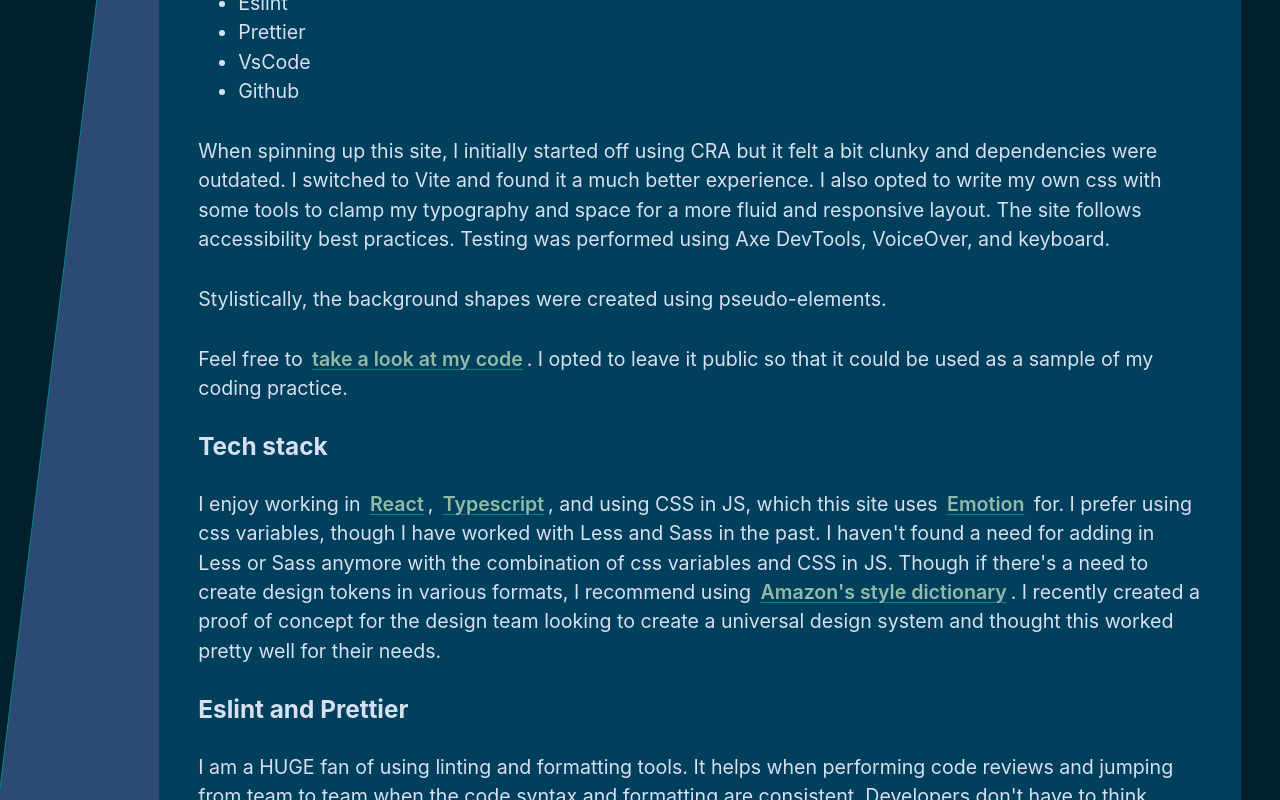
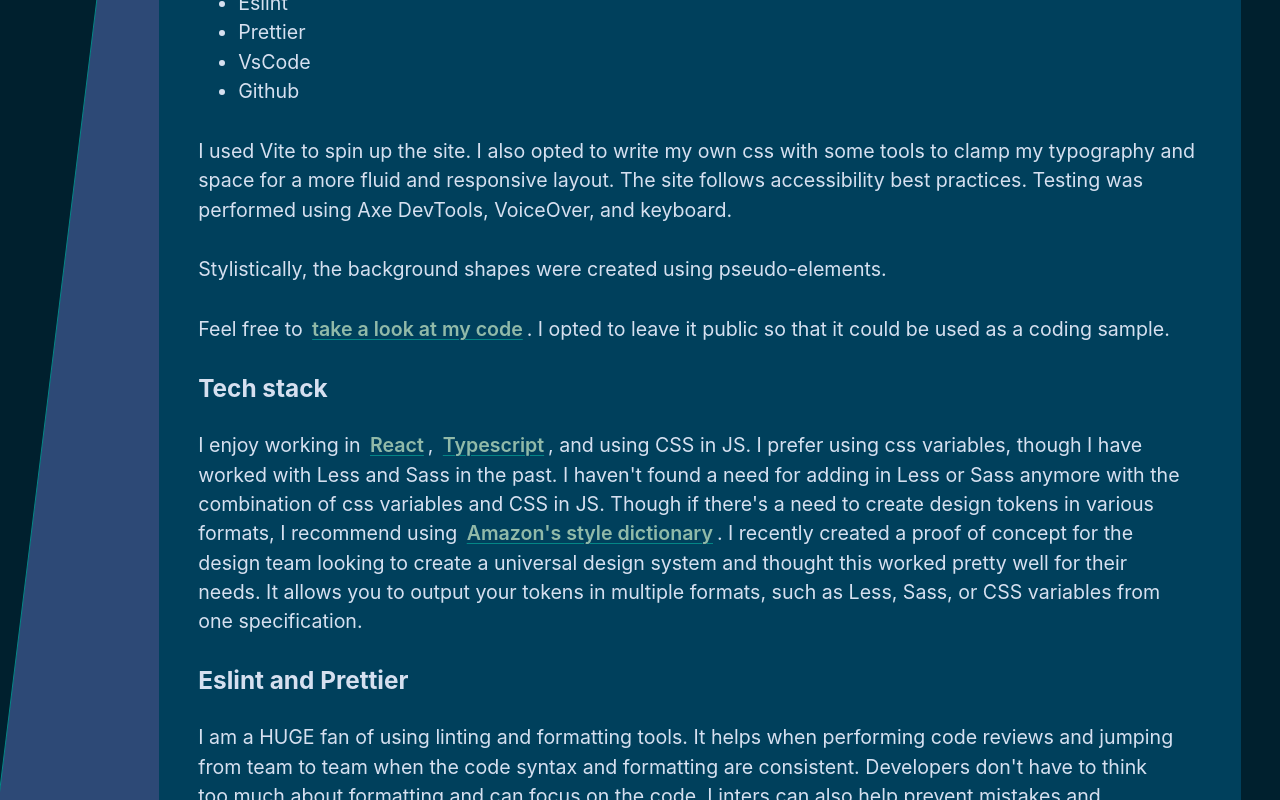
Before and after one commit to avo/gio, a React (Vite) app: page /about/site in a window 1280 px wide. Shown: the part 460-1260 px from the top of the page. Built offline with nearby package versions, Linux system fonts and the light colour scheme.

Commit message:
revise text

```diff
--- a/src/routes/AboutSite.tsx
+++ b/src/routes/AboutSite.tsx
@@ -21,11 +21,10 @@ export function AboutSite() {
       </p>
 
       <p>
-        When spinning up this site, I initially started off using CRA but it felt a bit clunky and
-        dependencies were outdated. I switched to Vite and found it a much better experience. I also
-        opted to write my own css with some tools to clamp my typography and space for a more fluid
-        and responsive layout. The site follows accessibility best practices. Testing was performed
-        using Axe DevTools, VoiceOver, and keyboard.
+        I used Vite to spin up the site. I also opted to write my own css with some tools to clamp
+        my typography and space for a more fluid and responsive layout. The site follows
+        accessibility best practices. Testing was performed using Axe DevTools, VoiceOver, and
+        keyboard.
       </p>
 
       <p>Stylistically, the background shapes were created using pseudo-elements.</p>
@@ -35,7 +34,7 @@ export function AboutSite() {
         <Anchor href="https://github.com/avo/gio" target="_blank">
           take a look at my code
         </Anchor>
-        . I opted to leave it public so that it could be used as a sample of my coding practice.
+        . I opted to leave it public so that it could be used as a coding sample.
       </p>
 
       <h2>Tech stack</h2>
@@ -48,19 +47,17 @@ export function AboutSite() {
         <Anchor href="https://www.typescriptlang.org/" target="_blank">
           Typescript
         </Anchor>
-        , and using CSS in JS, which this site uses{' '}
-        <Anchor href="https://emotion.sh/" target="_blank">
-          Emotion
-        </Anchor>{' '}
-        for. I prefer using css variables, though I have worked with Less and Sass in the past. I
-        haven't found a need for adding in Less or Sass anymore with the combination of css
-        variables and CSS in JS. Though if there's a need to create design tokens in various
+        , and using CSS in JS. I prefer using css variables, though I have worked with Less and Sass
+        in the past. I haven't found a need for adding in Less or Sass anymore with the combination
+        of css variables and CSS in JS. Though if there's a need to create design tokens in various
         formats, I recommend using{' '}
         <Anchor href="https://github.com/amzn/style-dictionary" target="_blank">
           Amazon's style dictionary
         </Anchor>
         . I recently created a proof of concept for the design team looking to create a universal
-        design system and thought this worked pretty well for their needs.
+        design system and thought this worked pretty well for their needs. It allows you to output
+        your tokens in multiple formats, such as Less, Sass, or CSS variables from one
+        specification.
       </p>
 
       <h2>Eslint and Prettier</h2>
```
